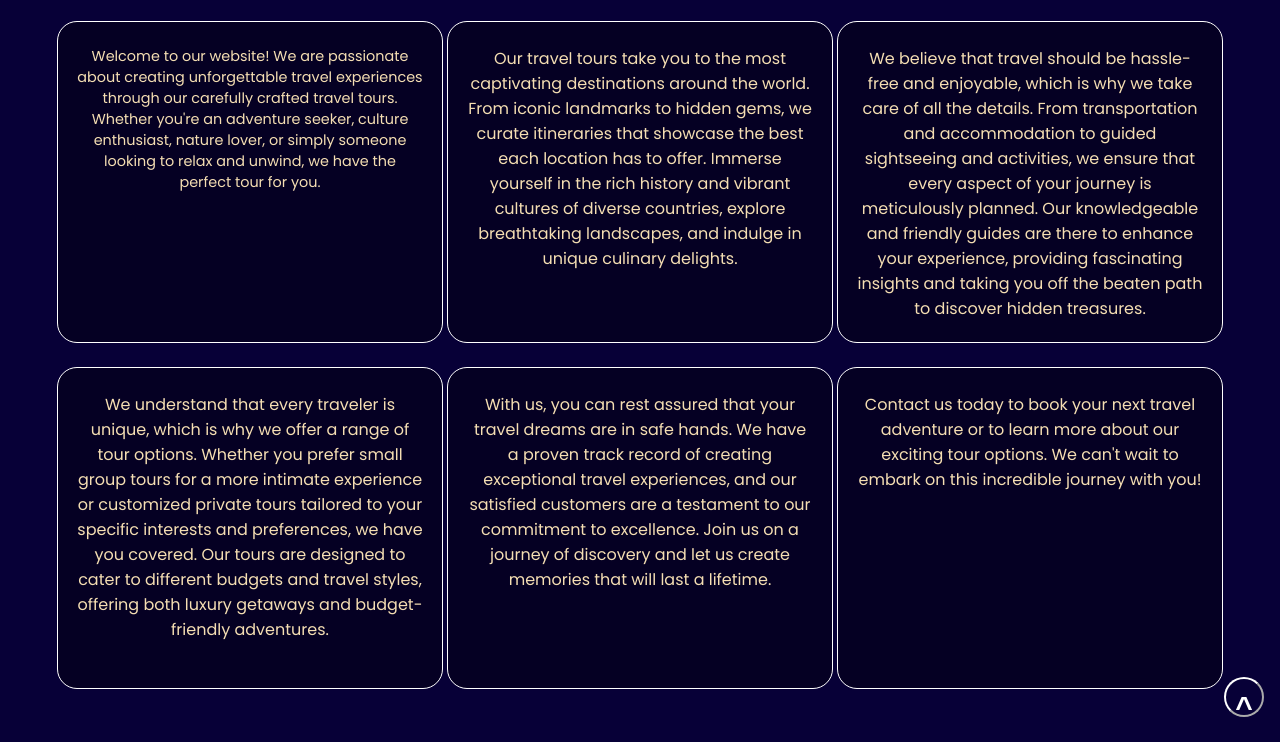
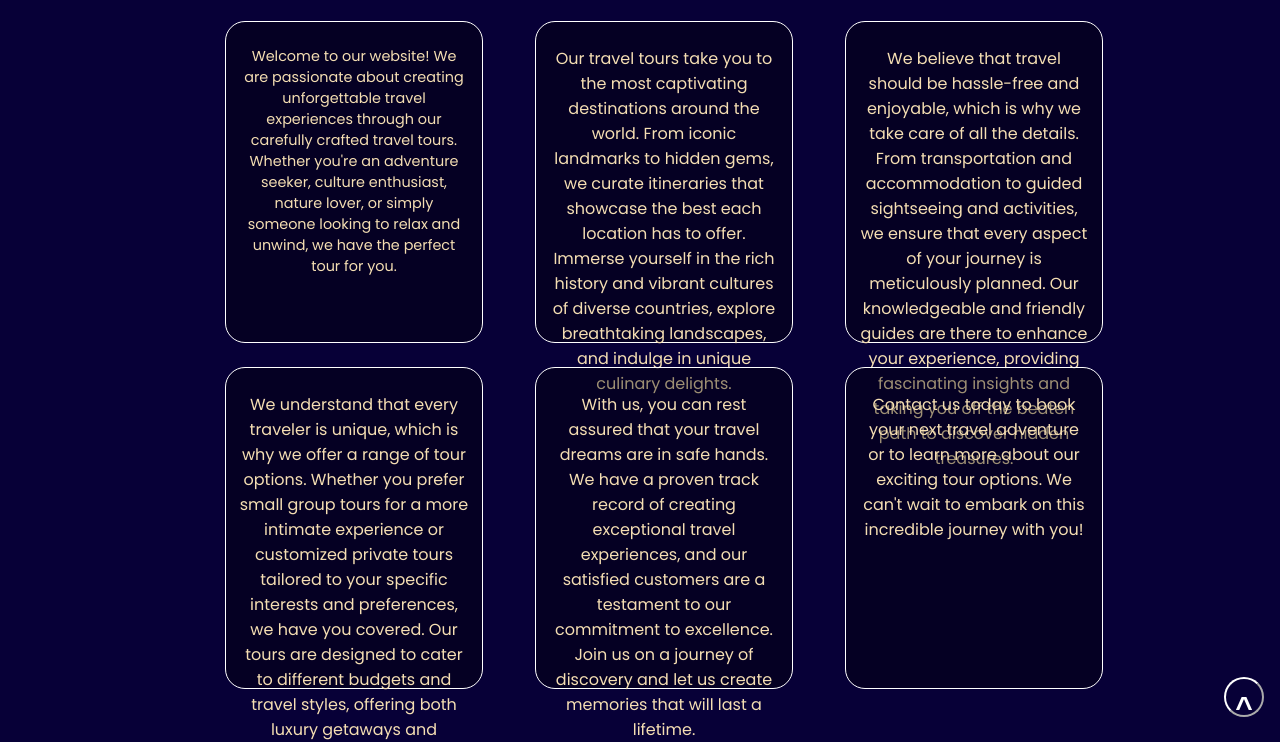
Before and after one commit to m1k1br0/TravelTours, a plain HTML site: page index.html in a window 1280 px wide. Shown: the part 67-809 px from the top of the page. Drawn offline with Linux system fonts and the light colour scheme.

Commit message:
Update style.css

```diff
--- a/style.css
+++ b/style.css
@@ -249,25 +249,26 @@ footer a:hover{
 .text{
     display: inline-block;
     border: 1px solid white;
-    width: 30%;
+    width: 20%;
     text-align: center;
     height: 40vh;
     border-radius: 20px;
     background-color: rgba(0, 0, 0, 0.355);
     vertical-align: bottom;
+    margin-left: 6vh;
 }
 
 .text2{
     display: inline-block;
     border: 1px solid white;
-    width: 30%;
+    width: 20%;
     text-align: center;
     height: 40vh;
-
     border-radius: 20px;
     background-color: rgba(0, 0, 0, 0.355);
     vertical-align: middle;
     margin-top: 3vh;
+    margin-left: 6vh;
 }
 
 
```
